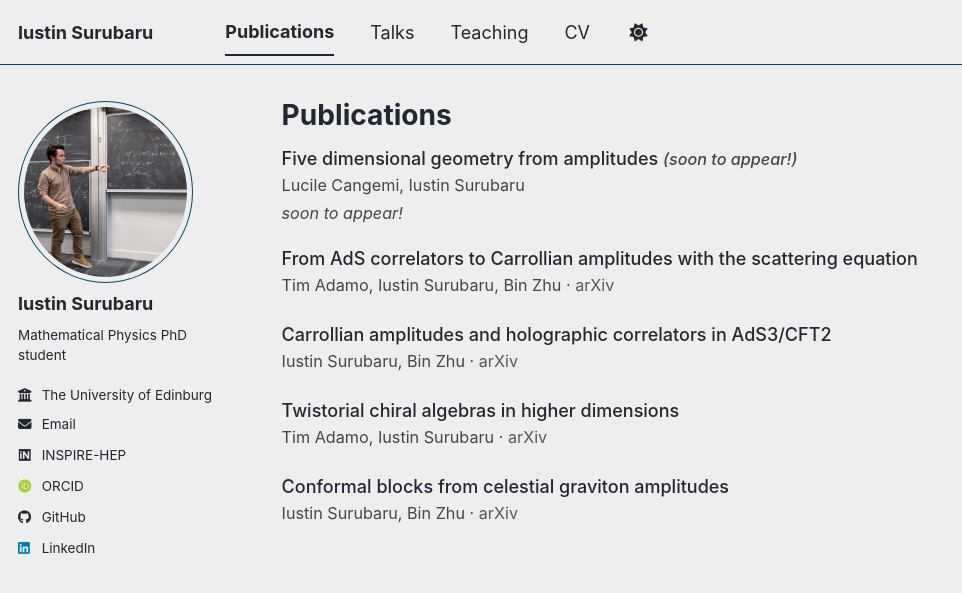
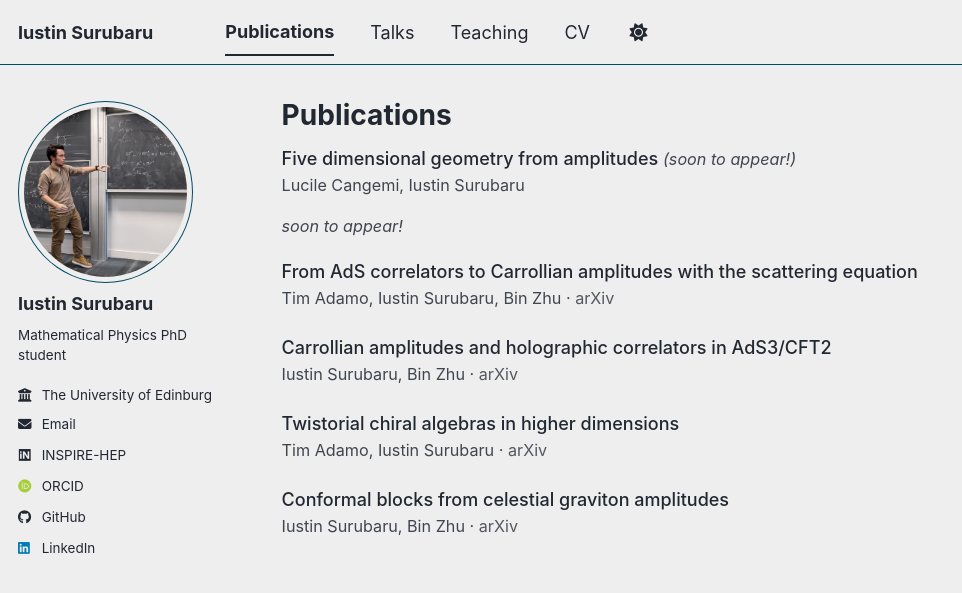
Before and after one commit to IustinS2/IustinS2.github.io, a Jekyll site: the page built from _pages/publications.html, in a window 1280 px wide. Shown: the top 593 px of the page, without its empty margins (0-962 px from the left). Built offline with Jekyll 4.4.1, drawn with Linux system fonts in a browser that asks for light colours; some web fonts are replaced; a script bundle is joined from its source files by our own code; library files that are not in the unit come from our copies.

Commit message:
Update main.scss

```diff
--- a/assets/css/main.scss
+++ b/assets/css/main.scss
@@ -141,9 +141,8 @@
   color: #9ad1d4 !important;
 }
 .publication-note {
-  font-size: 0.9rem;
+  font-size: 0.9em;
+  font-weight: 400;
   font-style: italic;
   opacity: 0.85;
-  margin-top: 0;
-  margin-bottom: 0.3em;
 }
```
